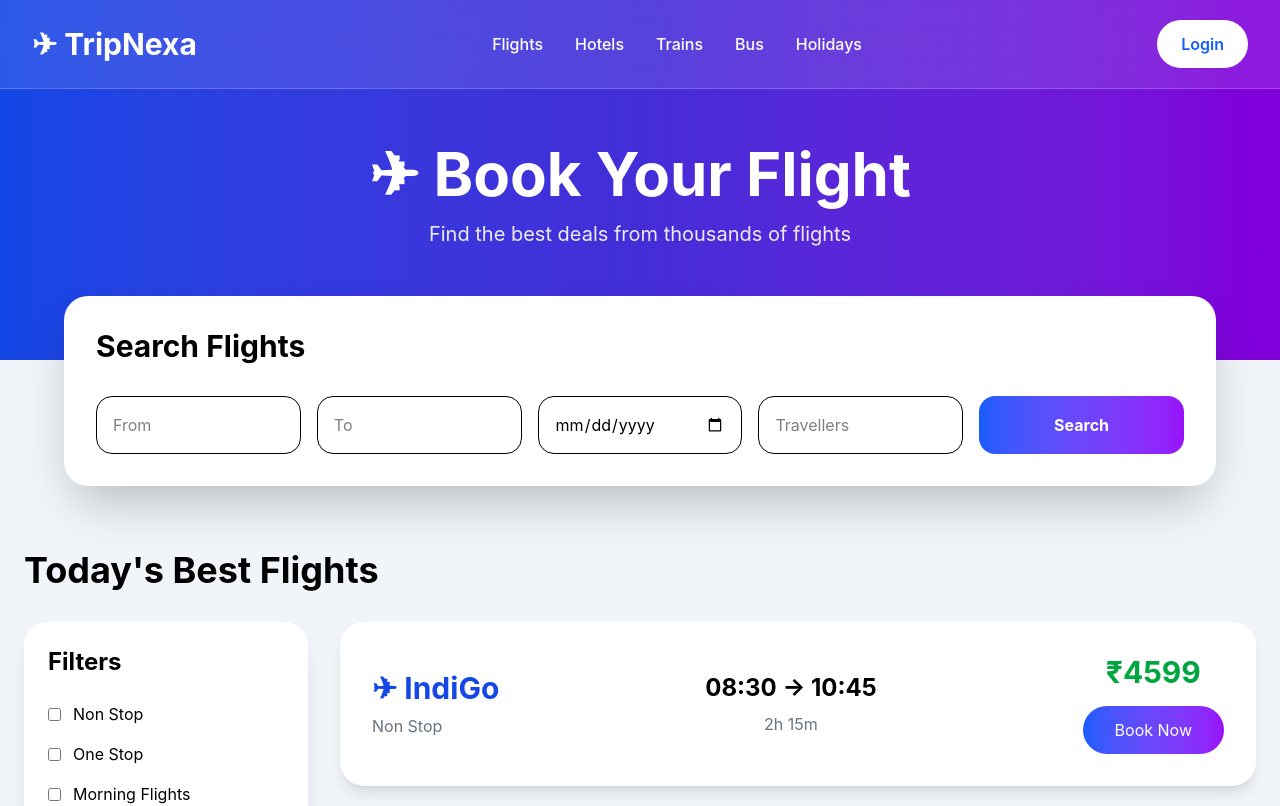
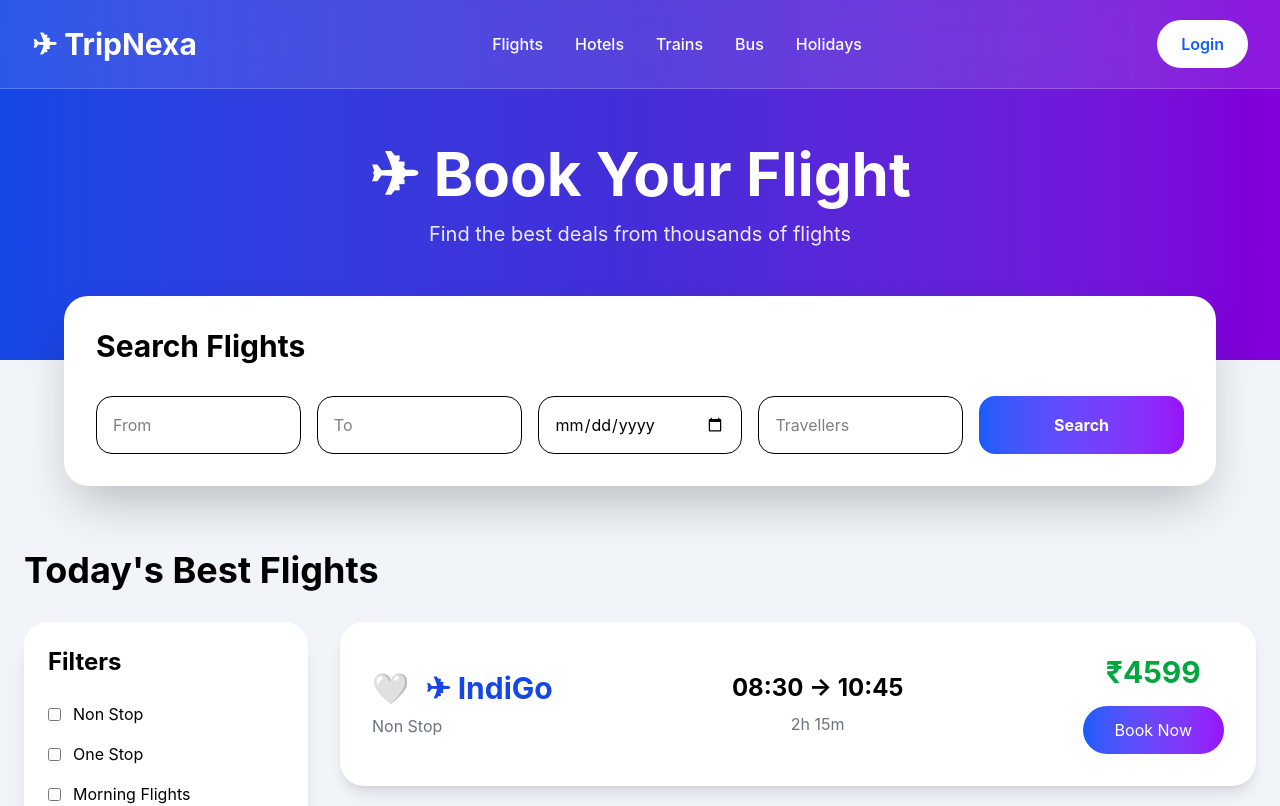
Before and after one commit to aryan20065-cloud/TripNexa, a React (Vite) app in the folder client/: page /flights in a window 1280 px wide. Shown: the top 806 px of the page. Built offline with nearby package versions, Linux system fonts and the light colour scheme.

Commit message:
Added wishlist and improved booking popup

```diff
--- a/client/src/components/flights/FlightCard.jsx
+++ b/client/src/components/flights/FlightCard.jsx
@@ -1,4 +1,5 @@
 import { useState } from "react";
+import WishlistButton from "./WishlistButton";
 
 function FlightCard({ airline, time, duration, price, stops }) {
   const [showModal, setShowModal] = useState(false);
@@ -6,18 +7,30 @@ function FlightCard({ airline, time, duration, price, stops }) {
   return (
     <>
       <div className="bg-white rounded-3xl shadow-lg hover:shadow-2xl transition-all duration-300 p-8 flex flex-col md:flex-row justify-between items-center gap-6">
+
+        {/* Airline */}
         <div>
-          <h3 className="text-3xl font-bold text-blue-700">✈ {airline}</h3>
+          <div className="flex items-center gap-4">
+            <WishlistButton />
+            <h3 className="text-3xl font-bold text-blue-700">
+              ✈ {airline}
+            </h3>
+          </div>
+
           <p className="text-gray-500 mt-2">{stops}</p>
         </div>
 
+        {/* Time */}
         <div className="text-center">
           <h2 className="text-2xl font-bold">{time}</h2>
           <p className="text-gray-500 mt-2">{duration}</p>
         </div>
 
+        {/* Price */}
         <div className="text-center">
-          <h2 className="text-3xl font-bold text-green-600">{price}</h2>
+          <h2 className="text-3xl font-bold text-green-600">
+            {price}
+          </h2>
 
           <button
             onClick={() => setShowModal(true)}
@@ -28,28 +41,43 @@ function FlightCard({ airline, time, duration, price, stops }) {
         </div>
       </div>
 
+      {/* Booking Popup */}
       {showModal && (
-        <div className="fixed inset-0 bg-black/60 flex items-center justify-center z-[999] px-4">
+        <div className="fixed inset-0 bg-black/60 flex items-center justify-center z-50 px-4">
           <div className="bg-white rounded-3xl p-8 w-full max-w-lg shadow-2xl">
+
             <h2 className="text-3xl font-bold text-center mb-6">
               ✈ Confirm Booking
             </h2>
 
             <div className="space-y-3 mb-6">
-              <p><b>Airline:</b> {airline}</p>
-              <p><b>Time:</b> {time}</p>
-              <p><b>Duration:</b> {duration}</p>
-              <p><b>Price:</b> {price}</p>
+              <p>
+                <strong>Airline:</strong> {airline}
+              </p>
+
+              <p>
+                <strong>Time:</strong> {time}
+              </p>
+
+              <p>
+                <strong>Duration:</strong> {duration}
+              </p>
+
+              <p>
+                <strong>Price:</strong> {price}
+              </p>
             </div>
 
             <input
+              type="text"
+              placeholder="Passenger Name"
               className="w-full p-4 border rounded-xl mb-4"
-              placeholder="Passenger Name"
             />
 
             <input
+              type="number"
+              placeholder="Age"
               className="w-full p-4 border rounded-xl mb-4"
-              placeholder="Age"
             />
 
             <select className="w-full p-4 border rounded-xl mb-4">
@@ -66,22 +94,23 @@ function FlightCard({ airline, time, duration, price, stops }) {
 
             <div className="flex gap-4">
               <button
-                className="flex-1 bg-gradient-to-r from-blue-600 to-purple-600 text-white py-3 rounded-xl font-bold hover:scale-105 transition"
                 onClick={() => {
                   alert("🎉 Booking Confirmed Successfully!");
                   setShowModal(false);
                 }}
+                className="flex-1 bg-gradient-to-r from-blue-600 to-purple-600 text-white py-3 rounded-xl font-bold hover:scale-105 transition"
               >
                 Confirm Booking
               </button>
 
               <button
                 onClick={() => setShowModal(false)}
-                className="flex-1 bg-gray-200 py-3 rounded-xl font-bold"
+                className="flex-1 bg-gray-300 py-3 rounded-xl font-bold hover:bg-gray-400 transition"
               >
                 Cancel
               </button>
             </div>
+
           </div>
         </div>
       )}
--- /dev/null
+++ b/client/src/components/flights/WishlistButton.jsx
@@ -0,0 +1,16 @@
+import { useState } from "react";
+
+function WishlistButton() {
+  const [saved, setSaved] = useState(false);
+
+  return (
+    <button
+      onClick={() => setSaved(!saved)}
+      className="text-3xl transition hover:scale-110"
+    >
+      {saved ? "❤️" : "🤍"}
+    </button>
+  );
+}
+
+export default WishlistButton;
```
